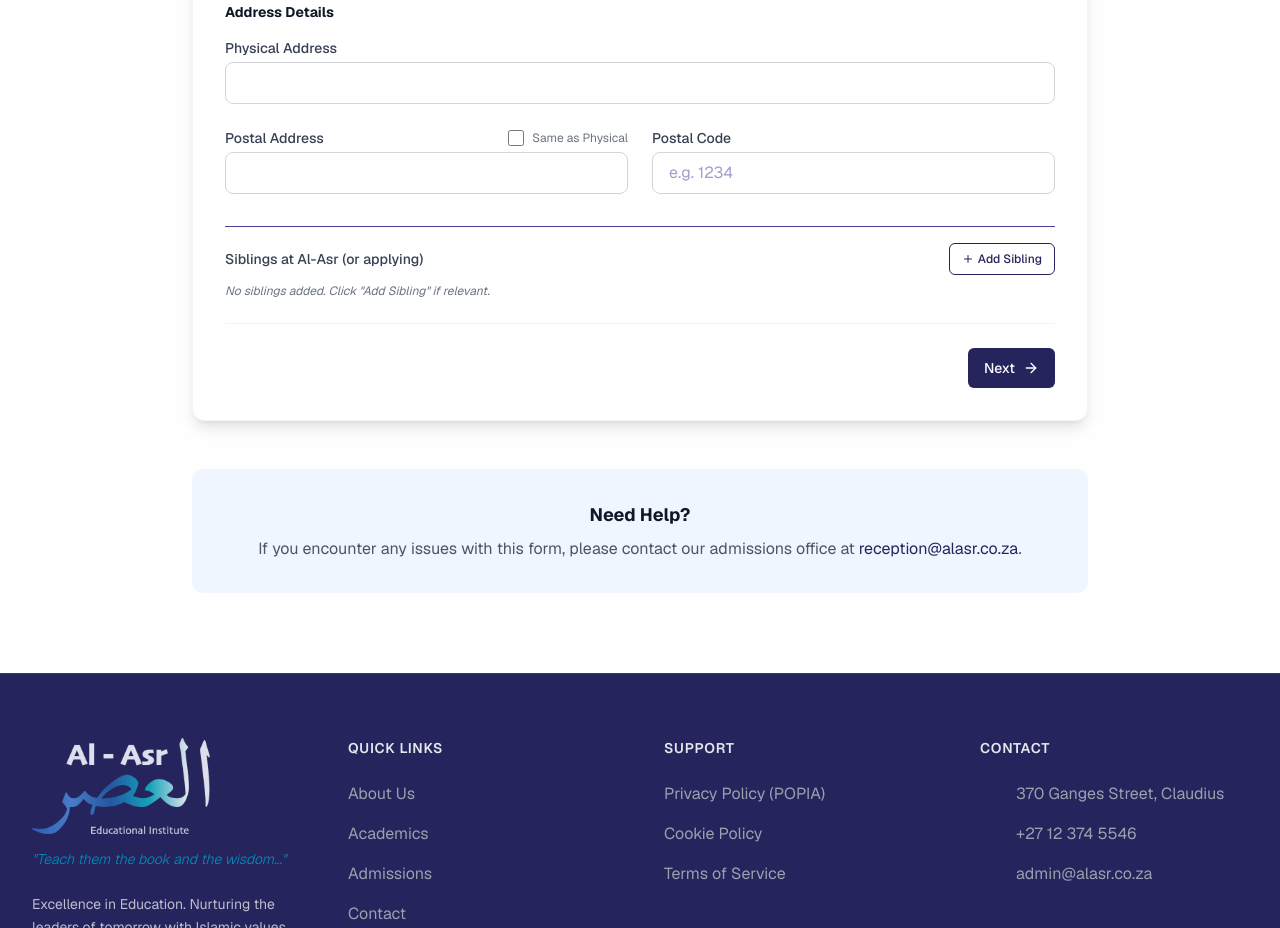
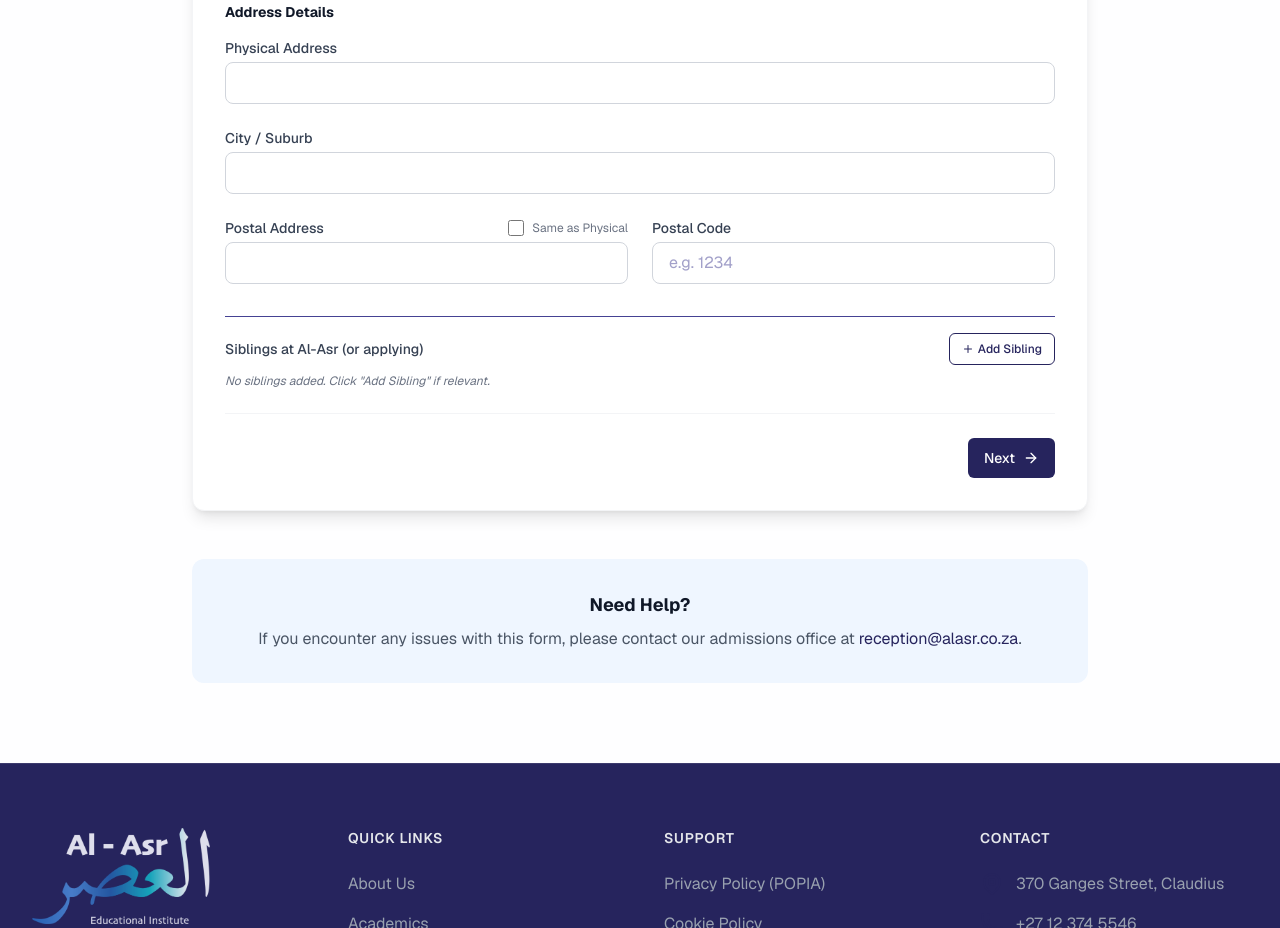
Before and after one commit to Carlodebruin/alasr-website, a Next.js app: page /beta/admissions in a window 1280 px wide. Shown: the part 960-1888 px from the top of the page. Built offline with nearby package versions, Linux system fonts and the light colour scheme.

Commit message:
feat: Add Passport and City/Suburb fields to Application Form

```diff
--- a/components/forms/ApplicationForm.tsx
+++ b/components/forms/ApplicationForm.tsx
@@ -438,6 +438,16 @@ export const ApplicationForm = () => {
                                                 <p className="text-red-500 text-xs mt-1 flex items-center"><AlertCircle className="w-3 h-3 mr-1" /> {errors.learnerPhysicalAddress}</p>
                                             )}
                                         </div>
+                                        <div className="md:col-span-2">
+                                            <label className="block text-sm font-medium text-gray-700 mb-1">City / Suburb</label>
+                                            <input required name="learnerCity" type="text"
+                                                className={`w-full px-4 py-2 rounded-lg border focus:ring-primary focus:border-primary ${errors.learnerCity ? 'border-red-500 bg-red-50' : 'border-gray-300'}`}
+                                                onBlur={(e) => setErrors(prev => ({ ...prev, learnerCity: e.target.checkValidity() ? "" : "City/Suburb is required" }))}
+                                            />
+                                            {errors.learnerCity && (
+                                                <p className="text-red-500 text-xs mt-1 flex items-center"><AlertCircle className="w-3 h-3 mr-1" /> {errors.learnerCity}</p>
+                                            )}
+                                        </div>
                                         <div>
                                             <label className="flex items-center text-sm font-medium text-gray-700 mb-1">
                                                 <span>Postal Address</span>
@@ -576,8 +586,12 @@ export const ApplicationForm = () => {
                                 </div>
                                 <div>
                                     <label className="block text-sm font-medium text-gray-700 mb-1">ID Number</label>
-                                    <input required name="parent1Id" type="text" className={`w-full px-4 py-2 rounded-lg border focus:ring-primary focus:border-primary ${errors.parent1Id ? 'border-red-500 bg-red-50' : 'border-gray-300'}`} onBlur={(e) => setErrors(prev => ({ ...prev, parent1Id: e.target.checkValidity() ? "" : "ID Number is required" }))} />
+                                    <input name="parent1Id" type="text" className={`w-full px-4 py-2 rounded-lg border focus:ring-primary focus:border-primary ${errors.parent1Id ? 'border-red-500 bg-red-50' : 'border-gray-300'}`} onBlur={(e) => setErrors(prev => ({ ...prev, parent1Id: e.target.checkValidity() ? "" : "ID Number is required" }))} />
                                     {errors.parent1Id && <p className="text-red-500 text-xs mt-1 flex items-center"><AlertCircle className="w-3 h-3 mr-1" /> {errors.parent1Id}</p>}
+                                </div>
+                                <div>
+                                    <label className="block text-sm font-medium text-gray-700 mb-1">Passport Number (Optional)</label>
+                                    <input name="parent1Passport" type="text" placeholder="For international parents" className="w-full px-4 py-2 rounded-lg border border-gray-300 focus:ring-primary focus:border-primary" />
                                 </div>
                                 <div>
                                     <label className="block text-sm font-medium text-gray-700 mb-1">Relationship</label>
@@ -647,6 +661,10 @@ export const ApplicationForm = () => {
                                                     }
                                                 }}
                                             />
+                                        </div>
+                                        <div className="md:col-span-2">
+                                            <label className="block text-sm font-medium text-gray-700 mb-1">City / Suburb</label>
+                                            <input name="parent1City" type="text" className="w-full px-4 py-2 rounded-lg border border-gray-300 focus:ring-primary focus:border-primary" />
                                         </div>
                                         <div>
                                             <label className="flex items-center text-sm font-medium text-gray-700 mb-1">
@@ -754,6 +772,10 @@ export const ApplicationForm = () => {
                                     <input name="parent2Id" type="text" className="w-full px-4 py-2 rounded-lg border border-gray-300" />
                                 </div>
                                 <div>
+                                    <label className="block text-sm font-medium text-gray-700 mb-1">Passport Number (Optional)</label>
+                                    <input name="parent2Passport" type="text" placeholder="For international parents" className="w-full px-4 py-2 rounded-lg border border-gray-300" />
+                                </div>
+                                <div>
                                     <label className="block text-sm font-medium text-gray-700 mb-1">Relationship</label>
                                     <select name="parent2Rel" className="w-full px-4 py-2 rounded-lg border border-gray-300 bg-white">
                                         <option value="">Select</option>
@@ -814,6 +836,10 @@ export const ApplicationForm = () => {
                                                     }
                                                 }}
                                             />
+                                        </div>
+                                        <div className="md:col-span-2">
+                                            <label className="block text-sm font-medium text-gray-700 mb-1">City / Suburb</label>
+                                            <input name="parent2City" type="text" className="w-full px-4 py-2 rounded-lg border border-gray-300 focus:ring-primary focus:border-primary" />
                                         </div>
                                         <div>
                                             <label className="flex items-center text-sm font-medium text-gray-700 mb-1">
```
Also changed, not shown: 1 other file (tests, documents, lock files or other folders).
